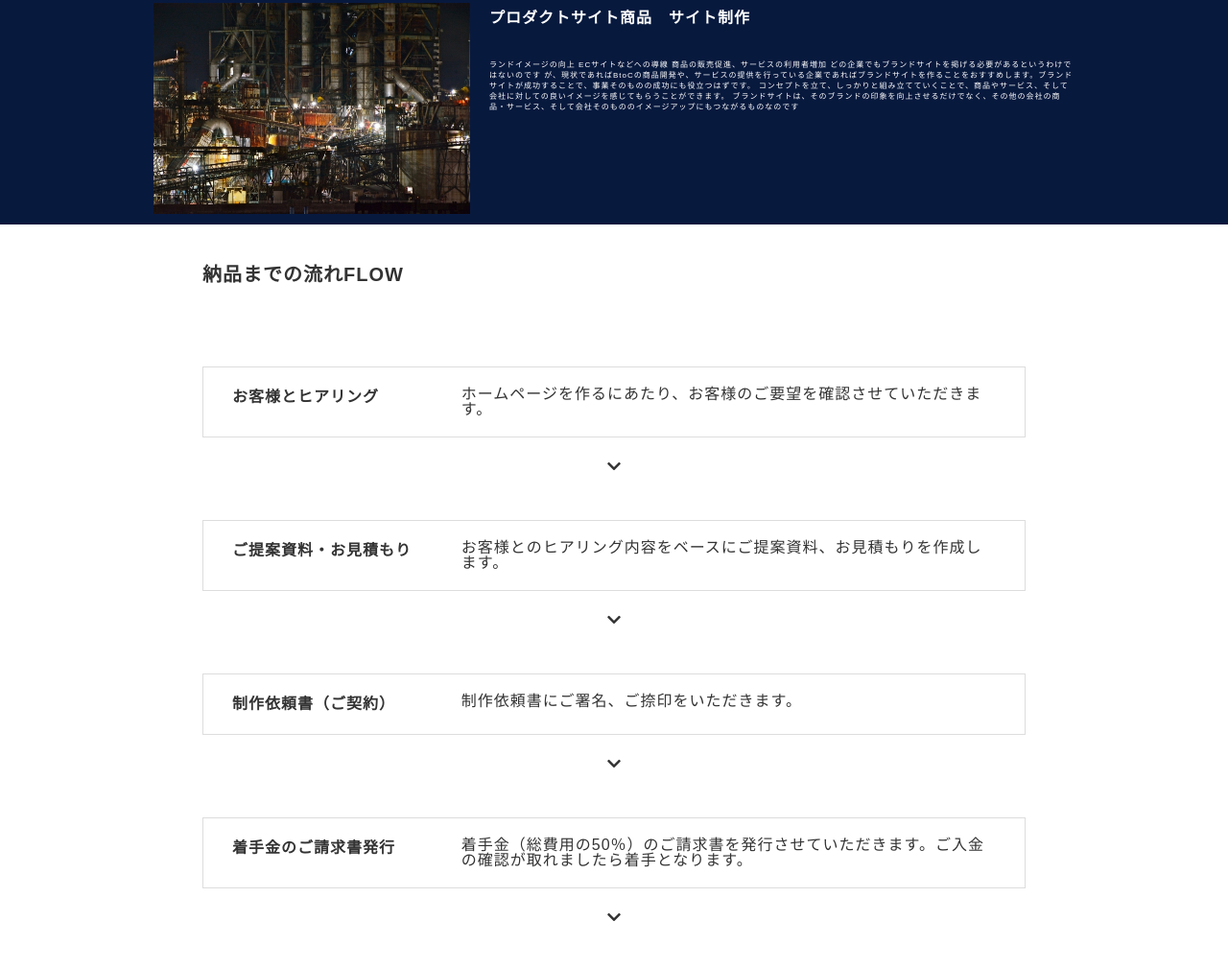
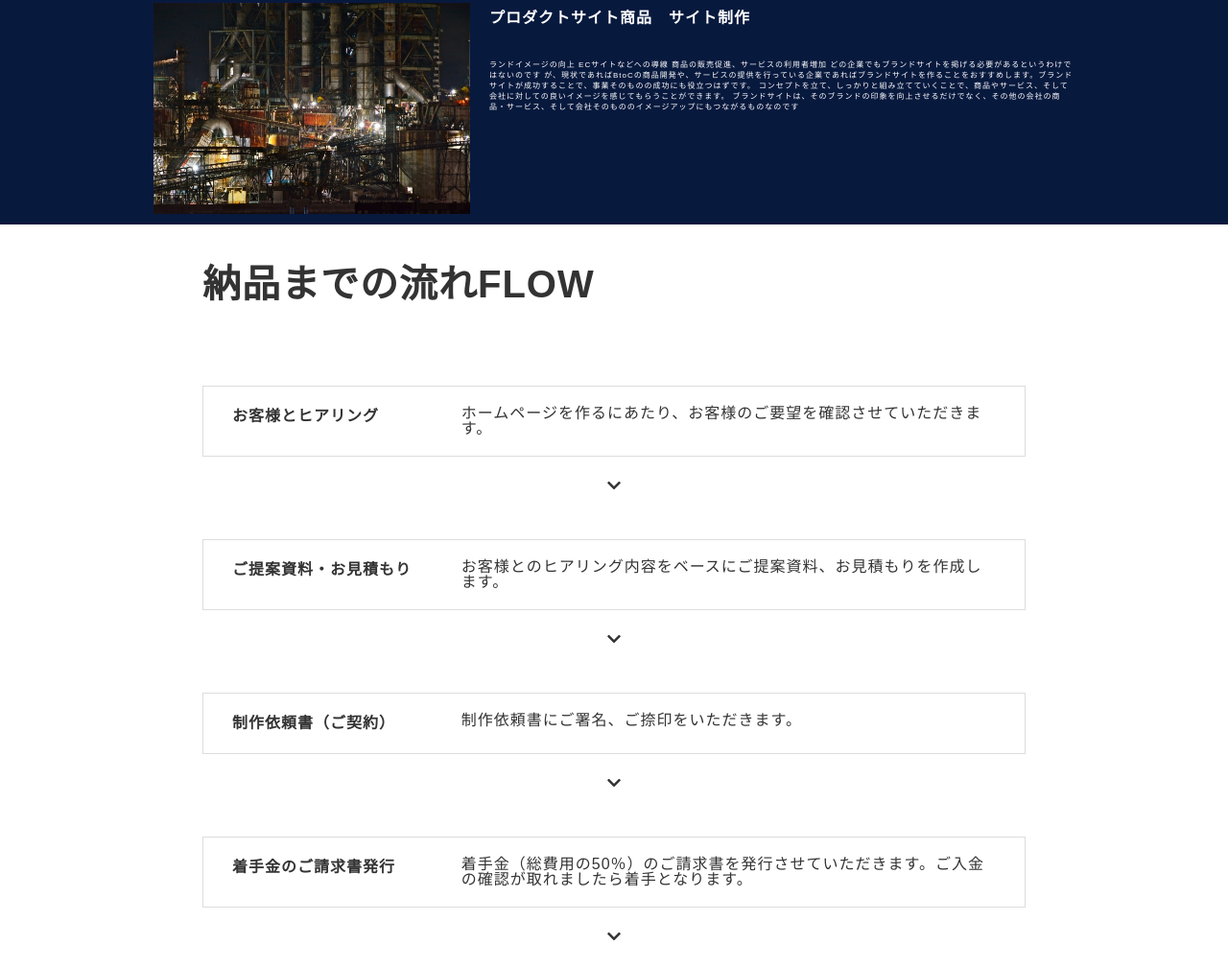
Before and after one commit to yanagisawa0519/hp2, a plain HTML site: page hp2/html/fee.flow.html in a window 1280 px wide. Shown: the part 2642-3651 px from the top of the page at 96% size. Drawn offline with Linux system fonts and the light colour scheme.

Commit message:
first commit

```diff
--- a/hp2/css/fee.flow.css
+++ b/hp2/css/fee.flow.css
@@ -635,7 +635,7 @@ color: #fff;}
 
 .section-title{
   margin-top: 5%;
-font-size: 20px;
+font-size: 2.5rem;
 margin-bottom: 5%;
 }
 
```
